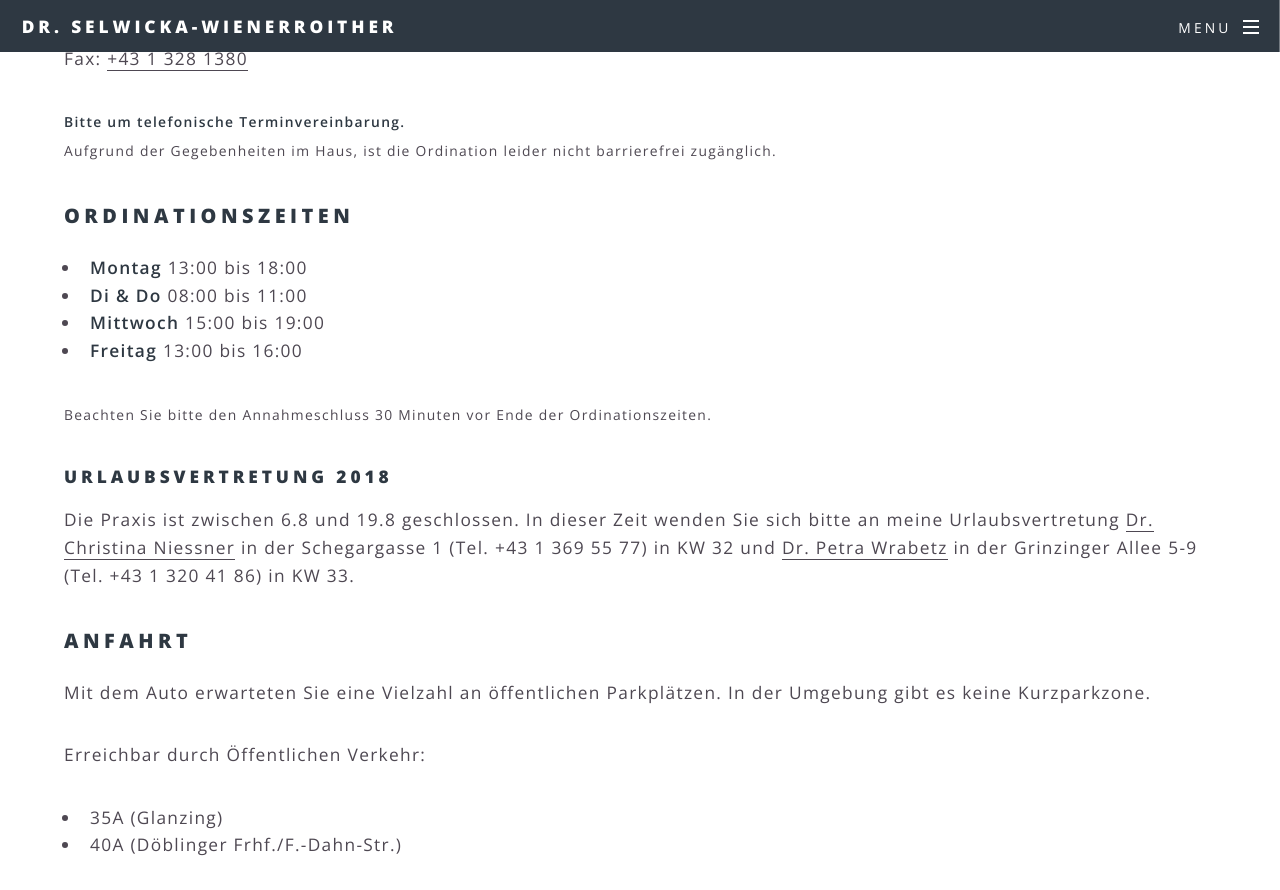
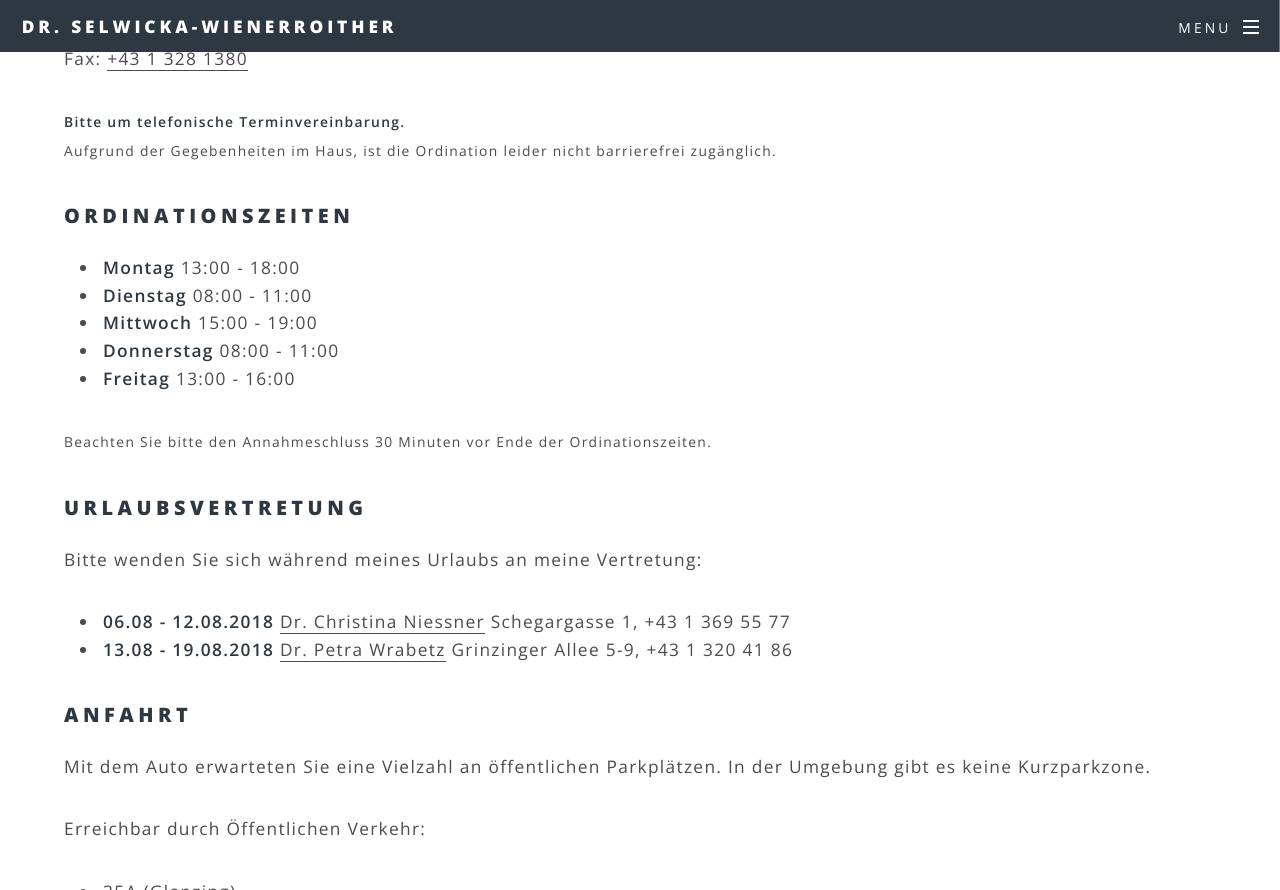
Before and after one commit to patrickfav/website-dr-sel, a Jekyll site: the page built from page_contact.md, in a window 1280 px wide and 1400 px high, scrolled down 687 px, cut to the strip 0-890 px from the top of the window. Built offline with Jekyll 4.4.1, drawn with Linux system fonts in a browser that asks for light colours.

Commit message:
Make vacation more structured and add it to the meta data

```diff
--- a/_data/global.yml
+++ b/_data/global.yml
@@ -53,7 +53,20 @@ hours:
 
 vacation:
   enabled: true
-  vacation_title: Urlaubsvertretung 2018
-  content: Die Praxis ist zwischen 6.8 und 19.8 geschlossen. In dieser Zeit wenden Sie sich bitte an meine Urlaubsvertretung
-    [Dr. Christina Niessner](http://www.praxisplan.at/6115143226/WRAEK) in der Schegargasse 1 (Tel. +43 1 369 55 77) in KW 32
-    und [Dr. Petra Wrabetz](http://www.wrabetz.at/) in der Grinzinger Allee 5-9 (Tel. +43 1 320 41 86) in KW 33.
+  title: Urlaubsvertretung
+  description: 'Bitte wenden Sie sich während meines Urlaubs an meine Vertretung:'
+  list:
+    - start_date: 2018-08-06
+      end_date: 2018-08-12
+      substitute:
+        name: Dr. Christina Niessner
+        url: http://www.praxisplan.at/6115143226/WRAEK
+        address: Schegargasse 1
+        tel: +43 1 369 55 77
+    - start_date: 2018-08-13
+      end_date: 2018-08-19
+      substitute:
+        name: Dr. Petra Wrabetz
+        url: http://www.wrabetz.at/
+        address: Grinzinger Allee 5-9
+        tel: +43 1 320 41 86
--- a/_includes/seo_meta.html
+++ b/_includes/seo_meta.html
@@ -78,6 +78,18 @@
       "opens": "{{ site.data.global.hours.spec.friday.start }}",
       "closes": "{{ site.data.global.hours.spec.friday.end }}"
     }
+  ],
+  "specialOpeningHoursSpecification": [
+  {% assign sorted_list = site.data.global.vacation.list | sort:"end_date" %}
+  {% for vacInfo in sorted_list %}
+    {
+      "@type": "OpeningHoursSpecification",
+      "opens": "00:00",
+      "closes": "00:00",
+      "validFrom": "{{ vacInfo.start_date | date: "%y-%m-%d" }}",
+      "validThrough": "{{ vacInfo.end_date | date: "%y-%m-%d" }}"
+    }{% if forloop.last == false %}, {% endif %}
+  {% endfor %}
   ]
   {% endif %}
 }
--- /dev/null
+++ b/_includes/vacation.html
@@ -0,0 +1,38 @@
+{% assign hasUpcomingVacation = false %}
+{% if site.data.global.vacation.enabled %}
+
+{% for vacInfo in  site.data.global.vacation.list %}
+  {% assign currentTimestamp = vacInfo.end_date | date: "%s" %}
+  {% assign nowTimestamp = 'now' | date: "%s" %}
+
+  {% if currentTimestamp > nowTimestamp %}
+    {% assign hasUpcomingVacation = true %}
+  {% endif %}
+{% endfor %}
+
+{% if hasUpcomingVacation %}
+
+  <h3>{{ site.data.global.vacation.title }}</h3>
+
+  <p>{{ site.data.global.vacation.description }}</p>
+
+  <ul>
+  {% assign sorted_list = site.data.global.vacation.list | sort:"end_date" %}
+
+  {% for vacInfo in sorted_list %}
+      {% assign currentTimestamp = vacInfo.end_date | date: "%s" %}
+      {% assign nowTimestamp = 'now' | date: "%s" %}
+
+      {% if currentTimestamp > nowTimestamp %}
+      <li><strong>{{ vacInfo.start_date | date: "%d.%m" }} - {{ vacInfo.end_date | date: "%d.%m.%Y" }}</strong> <br class="sm" />
+          <a href="{{ vacInfo.substitute.url }}">{{ vacInfo.substitute.name }}</a> <br class="sm" />
+           {{ vacInfo.substitute.address }}, {{ vacInfo.substitute.tel }}
+      </li>
+      {% endif %}
+  {% endfor %}
+  </ul>
+
+{% else %}
+  <style>.vacation_wrapper { display: none; }</style>
+{% endif %}
+{% endif %}
--- a/css/main.scss
+++ b/css/main.scss
@@ -221,6 +221,12 @@ pre {
   }
 }
 
+br {
+  &.sm {
+    display: none;
+  }
+}
+
 small {
   font-size: 0.8em;
 }
@@ -290,12 +296,14 @@ header {
       margin: 0 0 _size(element-margin) 0;
     }
   }
-
   @include breakpoint(medium) {
     br {
       display: none;
       &.always {
         display: inline;
+      }
+      &.sm {
+       display: inline;
       }
     }
   }
@@ -602,10 +610,10 @@ ul {
   font-family: _font(family_p);
   list-style: disc;
   margin: 0 0 _size(element-margin) 0;
-  padding-left: 1em;
+  padding-left: 2em;
 
   li {
-    padding-left: 0.5em;
+    padding-left: 0.25em;
   }
 
   &.alt {
@@ -1139,6 +1147,11 @@ button,
       p {
         color: _palette($p, fg);
       }
+
+      ul {
+        list-style:none;
+        padding-left:0;
+      }
     }
   }
 
--- a/page_contact.md
+++ b/page_contact.md
@@ -27,19 +27,15 @@ barrierefrei zugänglich.</small>
 
 ### Ordinationszeiten
 
-* **{{site.data.global.hours.day1.name}}** {{site.data.global.hours.day1.time}}
-* **{{site.data.global.hours.day2.name}}** {{site.data.global.hours.day2.time}}
-* **{{site.data.global.hours.day3.name}}** {{site.data.global.hours.day3.time}}
-* **{{site.data.global.hours.day4.name}}** {{site.data.global.hours.day4.time}}
+* **Montag** {{ site.data.global.hours.spec.monday.start }} - {{ site.data.global.hours.spec.monday.end }}
+* **Dienstag** {{ site.data.global.hours.spec.tuesday.start }} - {{ site.data.global.hours.spec.tuesday.end }}
+* **Mittwoch** {{ site.data.global.hours.spec.wednesday.start }} - {{ site.data.global.hours.spec.wednesday.end }}
+* **Donnerstag** {{ site.data.global.hours.spec.thursday.start }} - {{ site.data.global.hours.spec.thursday.end }}
+* **Freitag** {{ site.data.global.hours.spec.friday.start }} - {{ site.data.global.hours.spec.friday.end }}
 
 <small>Beachten Sie bitte den Annahmeschluss 30 Minuten vor Ende der Ordinationszeiten.</small>
 
-
-{% if site.data.global.vacation.enabled %}
-#### {{ site.data.global.vacation.vacation_title }}
-
-{{ site.data.global.vacation.content }}
-{% endif %}
+{% include vacation.html %}
 
 ### Anfahrt
 
--- a/page_index.html
+++ b/page_index.html
@@ -56,7 +56,6 @@ page_title: Dr. Beate Selwicka-Wienerroither
                     </ul>
                 </div>
             </div>
-
             <p>
                 <em>Bitte um telefonische Terminvereinbarung</em><br class="always" />
                 <small><a href='{{ "/kontakt" | prepend: site.baseurl }}'>Weitere Kontaktinformationen &raquo;</a></small>
@@ -67,11 +66,10 @@ page_title: Dr. Beate Selwicka-Wienerroither
 </section>
 
 {% if site.data.global.vacation.enabled %}
-<section id="one_and_half" class="wrapper style3 special">
+<section id="one_and_half" class="wrapper style3 special vacation_wrapper">
     <div class="inner">
         <header class="major">
-            <h3>{{ site.data.global.vacation.vacation_title }}</h3>
-            {{ site.data.global.vacation.content | markdownify }}
+            {% include vacation.html %}
         </header>
     </div>
 </section>
```
